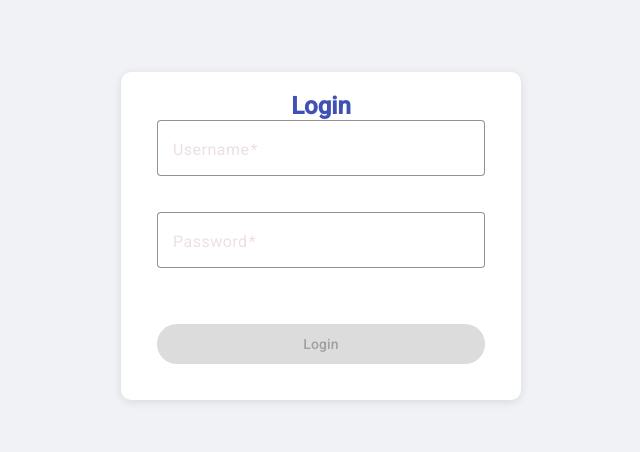
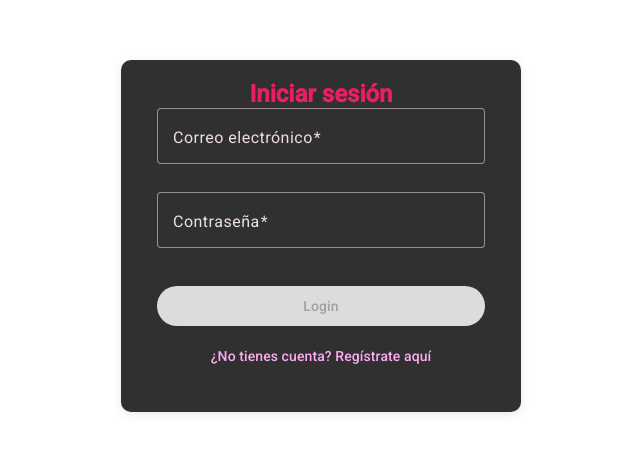
Before and after one commit to gustavoromerocl/code-trail, an Angular app: page /login in a window 1280 px wide. Shown: the part 164-616 px from the top of the page, without its empty margins (319-959 px from the left). Built offline with nearby package versions, Linux system fonts and the light colour scheme.

Commit message:
refactor: set links and refactor styles

```diff
--- a/angular.json
+++ b/angular.json
@@ -94,7 +94,7 @@
               }
             ],
             "styles": [
-              "@angular/material/prebuilt-themes/magenta-violet.css",
+              "@angular/material/prebuilt-themes/indigo-pink.css",
               "src/styles.css"
             ],
             "scripts": []
--- a/src/app/layout/login/login.component.css
+++ b/src/app/layout/login/login.component.css
@@ -3,41 +3,35 @@
   justify-content: center;
   align-items: center;
   height: 100vh;
-  background-color: #f0f2f5;
 }
 
-.login-card {
+.card-container {
   width: 400px;
   padding: 20px;
   box-shadow: 0 2px 10px rgba(0, 0, 0, 0.1);
   border-radius: 10px;
-  background-color: #ffffff;
+  background-color: #303030; /* Fondo oscuro */
 }
 
-.login-title {
+.card-title {
   text-align: center;
   font-size: 24px;
   font-weight: bold;
-  color: #3f51b5;
+  color: #e91e63; /* Color del título acorde al tema magenta-violet */
 }
 
 .full-width {
   width: 100%;
-  margin-bottom: 16px;
+  margin-bottom: 8px; /* Reducir el margen inferior */
 }
 
-.login-actions {
+.actions {
   display: flex;
   justify-content: center;
-  margin-top: 20px;
+  margin-top: 10px;
 }
 
-button[mat-raised-button] {
-  width: 100%;
-  padding: 10px;
+.link {
+  text-align: center;
+  margin-top: 10px;
 }
-
-button[mat-raised-button]:disabled {
-  background-color: #dcdcdc;
-  color: #a0a0a0;
-}
--- a/src/app/layout/login/login.component.html
+++ b/src/app/layout/login/login.component.html
@@ -1,10 +1,10 @@
 <div class="login-container">
-  <mat-card class="login-card">
-    <mat-card-title class="login-title">Login</mat-card-title>
+  <mat-card class="card-container">
+    <mat-card-title class="card-title">Iniciar sesión</mat-card-title>
     <mat-card-content>
       <form (ngSubmit)="login()" #loginForm="ngForm">
         <mat-form-field appearance="outline" class="full-width">
-          <mat-label>Username</mat-label>
+          <mat-label>Correo electrónico</mat-label>
           <input
             matInput
             type="text"
@@ -14,12 +14,12 @@
             #usernameInput="ngModel"
           />
           <mat-error *ngIf="usernameInput.invalid && (usernameInput.dirty || usernameInput.touched)">
-            Username is required
+            El correo es requerido
           </mat-error>
         </mat-form-field>
 
         <mat-form-field appearance="outline" class="full-width">
-          <mat-label>Password</mat-label>
+          <mat-label>Contraseña</mat-label>
           <input
             matInput
             type="password"
@@ -29,14 +29,18 @@
             #passwordInput="ngModel"
           />
           <mat-error *ngIf="passwordInput.invalid && (passwordInput.dirty || passwordInput.touched)">
-            Password is required
+            La contraseña es requerida
           </mat-error>
         </mat-form-field>
 
-        <div class="login-actions">
+        <div class="actions">
           <button mat-raised-button color="primary" type="submit" [disabled]="loginForm.invalid">
             Login
           </button>
+        </div>
+
+        <div class="link">
+          <a mat-button [routerLink]="['/register']">¿No tienes cuenta? Regístrate aquí</a>
         </div>
       </form>
     </mat-card-content>
--- a/src/app/layout/login/login.component.ts
+++ b/src/app/layout/login/login.component.ts
@@ -3,7 +3,7 @@ import { MatInputModule } from '@angular/material/input';
 import { MatButtonModule } from '@angular/material/button';
 import { MatCardModule } from '@angular/material/card';
 import { AuthService } from '../../auth.service';
-import { Router } from '@angular/router';
+import { Router, RouterModule } from '@angular/router';
 import { FormsModule } from '@angular/forms';
 import { CommonModule } from '@angular/common';
 import { MatDialog, MatDialogModule } from '@angular/material/dialog';
@@ -19,6 +19,7 @@ import { MessageDialogComponent } from '../../components/message-dialog/message-
     MatButtonModule,
     MatCardModule,
     MatDialogModule,
+    RouterModule,
   ],
   templateUrl: './login.component.html',
   styleUrls: ['./login.component.css']
--- a/src/app/layout/register/register.component.css
+++ b/src/app/layout/register/register.component.css
@@ -1,15 +1,31 @@
-.register-card {
-  max-width: 600px;
+.card-container {
+  max-width: 400px;
   margin: 20px auto;
   padding: 20px;
+  box-shadow: 0 2px 10px rgba(0, 0, 0, 0.1);
+  border-radius: 10px;
+  background-color: #303030;
 }
 
-mat-form-field {
-  display: block;
-  margin-bottom: 16px;
+.card-title {
+  text-align: center;
+  font-size: 24px;
+  font-weight: bold;
+  color: #e91e63;
 }
 
-.form-actions {
+.full-width {
+  width: 100%;
+  margin-bottom: 8px;
+}
+
+.actions {
   display: flex;
   justify-content: space-between;
+  margin-top: 10px;
 }
+
+.link {
+  text-align: center;
+  margin-top: 10px;
+}
--- a/src/app/layout/register/register.component.html
+++ b/src/app/layout/register/register.component.html
@@ -1,33 +1,33 @@
-<mat-card class="register-card">
-  <mat-card-title>Registro de Usuario</mat-card-title>
+<mat-card class="card-container">
+  <mat-card-title class="card-title">Registro de Usuario</mat-card-title>
   <mat-card-content>
     <form [formGroup]="registerForm" (ngSubmit)="onSubmit()">
-      <mat-form-field appearance="fill">
+      <mat-form-field appearance="fill" class="full-width">
         <mat-label>Nombre</mat-label>
         <input matInput formControlName="name">
         <mat-error *ngIf="registerForm.get('name')?.invalid">Nombre es requerido</mat-error>
       </mat-form-field>
 
-      <mat-form-field appearance="fill">
+      <mat-form-field appearance="fill" class="full-width">
         <mat-label>Email</mat-label>
         <input matInput formControlName="email">
         <mat-error *ngIf="registerForm.get('email')?.hasError('email')">Email no es válido</mat-error>
         <mat-error *ngIf="registerForm.get('email')?.hasError('emailExists')">Email ya está registrado</mat-error>
       </mat-form-field>
 
-      <mat-form-field appearance="fill">
+      <mat-form-field appearance="fill" class="full-width">
         <mat-label>Contraseña</mat-label>
         <input matInput type="password" formControlName="password">
         <mat-error *ngIf="registerForm.get('password')?.invalid">Contraseña no es válida</mat-error>
       </mat-form-field>
 
-      <mat-form-field appearance="fill">
+      <mat-form-field appearance="fill" class="full-width">
         <mat-label>Confirmar Contraseña</mat-label>
         <input matInput type="password" formControlName="confirmPassword">
         <mat-error *ngIf="registerForm.get('confirmPassword')?.hasError('passwordsMismatch')">Las contraseñas no coinciden</mat-error>
       </mat-form-field>
 
-      <mat-form-field appearance="fill">
+      <mat-form-field appearance="fill" class="full-width">
         <mat-label>Fecha de Nacimiento</mat-label>
         <input matInput [matDatepicker]="picker" formControlName="birthDate">
         <mat-datepicker-toggle matSuffix [for]="picker"></mat-datepicker-toggle>
@@ -35,9 +35,13 @@
         <mat-error *ngIf="registerForm.get('birthDate')?.hasError('tooYoung')">Debe tener al menos 13 años</mat-error>
       </mat-form-field>
 
-      <div class="form-actions">
+      <div class="actions">
         <button mat-raised-button color="primary" type="submit" [disabled]="registerForm.invalid">Registrar</button>
         <button mat-raised-button color="warn" type="button" (click)="onReset()">Limpiar</button>
+      </div>
+
+      <div class="link">
+        <a mat-button [routerLink]="['/login']">¿Ya tienes una cuenta? Inicia sesión</a>
       </div>
     </form>
   </mat-card-content>
--- a/src/app/layout/register/register.component.ts
+++ b/src/app/layout/register/register.component.ts
@@ -1,6 +1,6 @@
 import { Component } from '@angular/core';
 import { Validators, AbstractControl, ValidationErrors, FormGroup, FormBuilder, AbstractControlOptions } from '@angular/forms';
-import { Router } from '@angular/router';
+import { Router, RouterModule } from '@angular/router';
 import { CommonModule } from '@angular/common';
 import { MatInputModule } from '@angular/material/input';
 import { MatButtonModule } from '@angular/material/button';
@@ -24,7 +24,8 @@ import { MessageDialogComponent } from '../../components/message-dialog/message-
     MatButtonModule,
     MatCardModule,
     MatDatepickerModule,
-    MatNativeDateModule
+    MatNativeDateModule,
+    RouterModule,
   ]
 })
 export class RegisterComponent {
--- a/src/styles.css
+++ b/src/styles.css
@@ -2,3 +2,54 @@
 
 html, body { height: 100%; }
 body { margin: 0; font-family: Roboto, "Helvetica Neue", sans-serif; }
+
+/* styles.css */
+.card-container {
+  width: 400px;
+  padding: 20px;
+  box-shadow: 0 2px 10px rgba(0, 0, 0, 0.1);
+  border-radius: 10px;
+  background-color: #303030;
+}
+
+.card-title {
+  text-align: center;
+  font-size: 24px;
+  font-weight: bold;
+  color: #e91e63;
+}
+
+.full-width {
+  width: 100%;
+  margin-bottom: 16px;
+}
+
+.actions {
+  display: flex;
+  justify-content: center;
+  margin-top: 20px;
+}
+
+.link {
+  text-align: center;
+  margin-top: 16px;
+}
+
+button[mat-raised-button] {
+  width: 100%;
+  padding: 10px;
+}
+
+button[mat-raised-button]:disabled {
+  background-color: #dcdcdc;
+  color: #a0a0a0;
+}
+
+::placeholder {
+  color: #757575;
+  opacity: 1;
+}
+
+.mat-form-field-appearance-outline .mat-form-field-infix {
+  border-radius: 5px;
+}
```
